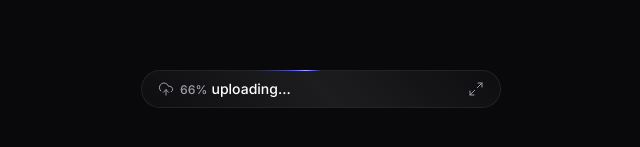
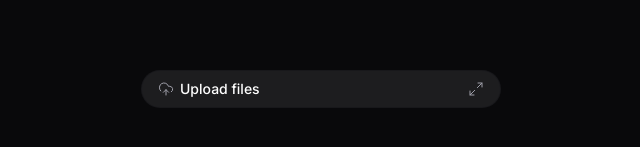
Before and after one commit to AurinoJunior/upload-widget-web, a React (Vite) app: page / in a window 1280 px wide. Shown: the part 311-458 px from the top of the page, without its empty margins (319-959 px from the left). Built offline with nearby package versions, Linux system fonts and the light colour scheme.

Commit message:
Calculando uploads pendentes

```diff
--- a/src/components/upload-widget/upload-widget-dropzone.tsx
+++ b/src/components/upload-widget/upload-widget-dropzone.tsx
@@ -1,13 +1,13 @@
 import { motion } from "motion/react"
 import { useDropzone } from "react-dropzone"
+import { usePendingUploads } from "../../store/pending-uploads"
 import { useUploads } from "../../store/uploads"
 import { CircularProgressBar } from "../ui/circular-progress-bar"
 
 export function UploadWidgetDropzone() {
-  const { addUploads } = useUploads()
-
-  const isThereAnyPendindUpload = false
-  const uploadGlobalPercentage = 66
+  const addUploads = useUploads(store => store.addUploads)
+  const amountOfUploads = useUploads(store => store.uploads.size)
+  const { isThereAnyPendingUploads, globalPercentage } = usePendingUploads()
 
   const { getRootProps, getInputProps, isDragActive } = useDropzone({
     multiple: true,
@@ -35,14 +35,16 @@ export function UploadWidgetDropzone() {
         {...getRootProps()}
       >
         <input type="file" {...getInputProps()} />
-        {isThereAnyPendindUpload ? (
+        {isThereAnyPendingUploads ? (
           <div className="flex flex-col gap-2.5 items-center">
             <CircularProgressBar
-              progress={uploadGlobalPercentage}
+              progress={globalPercentage}
               size={56}
               strokeWidth={4}
             />
-            <span className="text-xs">Uploading 2 files...</span>
+            <span className="text-xs">
+              Uploading {amountOfUploads} files...
+            </span>
           </div>
         ) : (
           <>
--- a/src/components/upload-widget/upload-widget-list.tsx
+++ b/src/components/upload-widget/upload-widget-list.tsx
@@ -3,13 +3,17 @@ import { UploadWidgetItem } from "./upload-widget-item"
 
 export function UploadWidgetList() {
   const uploads = useUploads(state => state.uploads)
+  const amountOfUploads = useUploads(store => store.uploads.size)
 
   const isUploadListEmpty = false
 
   return (
     <div className="px-3 flex flex-col gap-3">
       <span className="text-xs font-medium">
-        Uploaded files <span className="text-zinc-400">(2)</span>
+        Uploaded files{" "}
+        {!!amountOfUploads && (
+          <span className="text-zinc-400">({amountOfUploads})</span>
+        )}
       </span>
 
       {isUploadListEmpty ? (
--- a/src/components/upload-widget/upload-widget-title.tsx
+++ b/src/components/upload-widget/upload-widget-title.tsx
@@ -1,16 +1,16 @@
 import { UploadCloud } from "lucide-react"
+import { usePendingUploads } from "../../store/pending-uploads"
 
 export function UploadWidgetTitle() {
-  const isThereAnyPendindUpload = true
-  const uploadGlobalPercentage = 66
+  const { globalPercentage, isThereAnyPendingUploads } = usePendingUploads()
 
   return (
     <div className="flex items-center gap-1.5 text-sm font-medium">
       <UploadCloud className="size-4 text-zinc-400" strokeWidth={1.5} />
-      {isThereAnyPendindUpload ? (
+      {isThereAnyPendingUploads ? (
         <span className="flex items-baseline gap-1">
           <span className="text-xs text-zinc-400 tabular-nums">
-            {uploadGlobalPercentage}%
+            {globalPercentage}%
           </span>
           uploading...{" "}
         </span>
--- a/src/components/upload-widget/upload-widget.tsx
+++ b/src/components/upload-widget/upload-widget.tsx
@@ -1,19 +1,20 @@
 import * as Collapsible from "@radix-ui/react-collapsible"
 import { motion, useCycle } from "motion/react"
+import { usePendingUploads } from "../../store/pending-uploads"
 import { UploadWidgetDropzone } from "./upload-widget-dropzone"
 import { UploadWidgetHeader } from "./upload-widget-header"
 import { UploadWidgetList } from "./upload-widget-list"
 import { UploadWidgetMinimizedButton } from "./upload-widget-minimized-button"
 
 export function UploadWidget() {
-  const isThereAnyPendindUploads = true
+  const { isThereAnyPendingUploads } = usePendingUploads()
 
   const [isWidgetOpen, toggleWidgetOpen] = useCycle(false, true)
 
   return (
     <Collapsible.Root onOpenChange={() => toggleWidgetOpen()} asChild>
       <motion.div
-        data-progress={isThereAnyPendindUploads}
+        data-progress={isThereAnyPendingUploads}
         className="bg-zinc-900 overflow-hidden w-[360px] rounded-xl data-[state=open]:shadow-shape border border-transparent animate-border data-[state=closed]:rounded-3xl data-[state=closed]:data-[progress=false]:shadow-shape data-[state=closed]:data-[progress=true]:[background:linear-gradient(45deg,#09090B,theme(colors.zinc.900)_50%,#09090B)_padding-box,conic-gradient(from_var(--border-angle),theme(colors.zinc.700/.48)_80%,_theme(colors.indigo.500)_86%,_theme(colors.indigo.300)_90%,_theme(colors.indigo.500)_94%,_theme(colors.zinc.600/.48))_border-box]"
         animate={isWidgetOpen ? "open" : "closed"}
         variants={{
--- /dev/null
+++ b/src/store/pending-uploads.ts
@@ -0,0 +1,35 @@
+import { useShallow } from "zustand/shallow"
+import { useUploads } from "./uploads"
+
+export const usePendingUploads = () => {
+  return useUploads(
+    useShallow(store => {
+      const uploadsInProgress = Array.from(store.uploads.values()).filter(
+        upload => upload.status === "progress"
+      )
+
+      const isThereAnyPendingUploads = uploadsInProgress.length > 0
+
+      if (!isThereAnyPendingUploads) {
+        return { isThereAnyPendingUploads, globalPercentage: 100 }
+      }
+
+      const { total, uploaded } = uploadsInProgress.reduce(
+        (acc, upload) => {
+          acc.total += upload.originalSizeInBytes
+          acc.uploaded += upload.uploadSizeInBytes
+
+          return acc
+        },
+        { total: 0, uploaded: 0 }
+      )
+
+      const globalPercentage = Math.min(
+        Math.round((uploaded * 100) / total),
+        100
+      )
+
+      return { isThereAnyPendingUploads, globalPercentage }
+    })
+  )
+}
--- a/src/store/uploads.ts
+++ b/src/store/uploads.ts
@@ -18,6 +18,20 @@ type UploadState = {
 }
 
 export const useUploads = create<UploadState>((set, get) => {
+  function updateUpload(uploadId: string, data: Partial<Upload>) {
+    const { uploads } = get()
+    const upload = uploads.get(uploadId)
+
+    if (!upload) return
+
+    set(state => ({
+      uploads: new Map(state.uploads).set(uploadId, {
+        ...upload,
+        ...data,
+      }),
+    }))
+  }
+
   async function processUpload({
     uploadId,
   }: {
@@ -27,44 +41,31 @@ export const useUploads = create<UploadState>((set, get) => {
     const upload = uploads.get(uploadId)
 
     if (!upload) return
-
     try {
       await uploadFileToStorage({
         file: upload.file,
         signal: upload.abortController.signal,
         onProgress(sizeInBytes) {
-          set(state => ({
-            uploads: new Map(state.uploads).set(uploadId, {
-              ...upload,
-              uploadSizeInBytes: sizeInBytes,
-            }),
-          }))
+          updateUpload(uploadId, {
+            uploadSizeInBytes: sizeInBytes,
+          })
         },
       })
 
-      set(state => ({
-        uploads: new Map(state.uploads).set(uploadId, {
-          ...upload,
-          status: "success",
-        }),
-      }))
+      updateUpload(uploadId, {
+        status: "success",
+      })
     } catch (error) {
       if (error instanceof CanceledError) {
-        set(state => ({
-          uploads: new Map(state.uploads).set(uploadId, {
-            ...upload,
-            status: "canceled",
-          }),
-        }))
+        updateUpload(uploadId, {
+          status: "canceled",
+        })
         return
       }
 
-      set(state => ({
-        uploads: new Map(state.uploads).set(uploadId, {
-          ...upload,
-          status: "error",
-        }),
-      }))
+      updateUpload(uploadId, {
+        status: "error",
+      })
     }
   }
 
```
